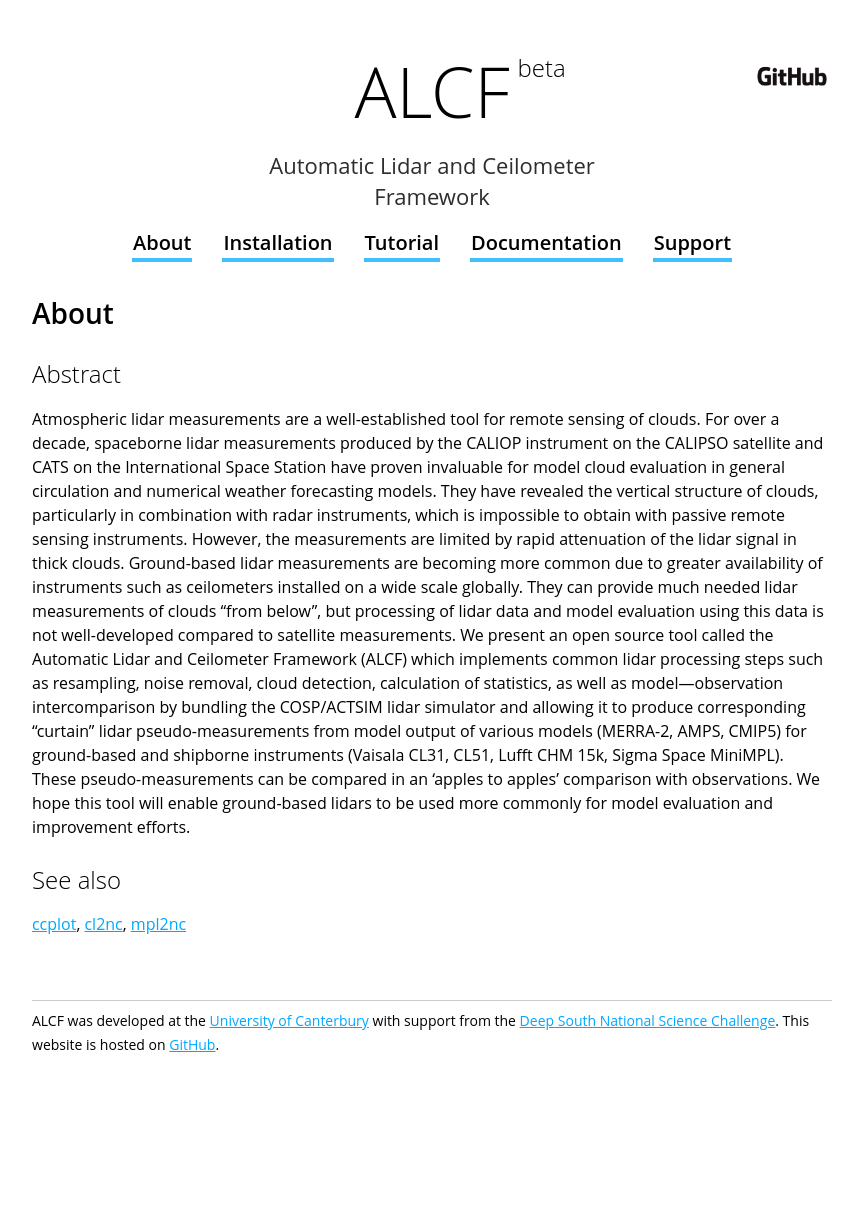
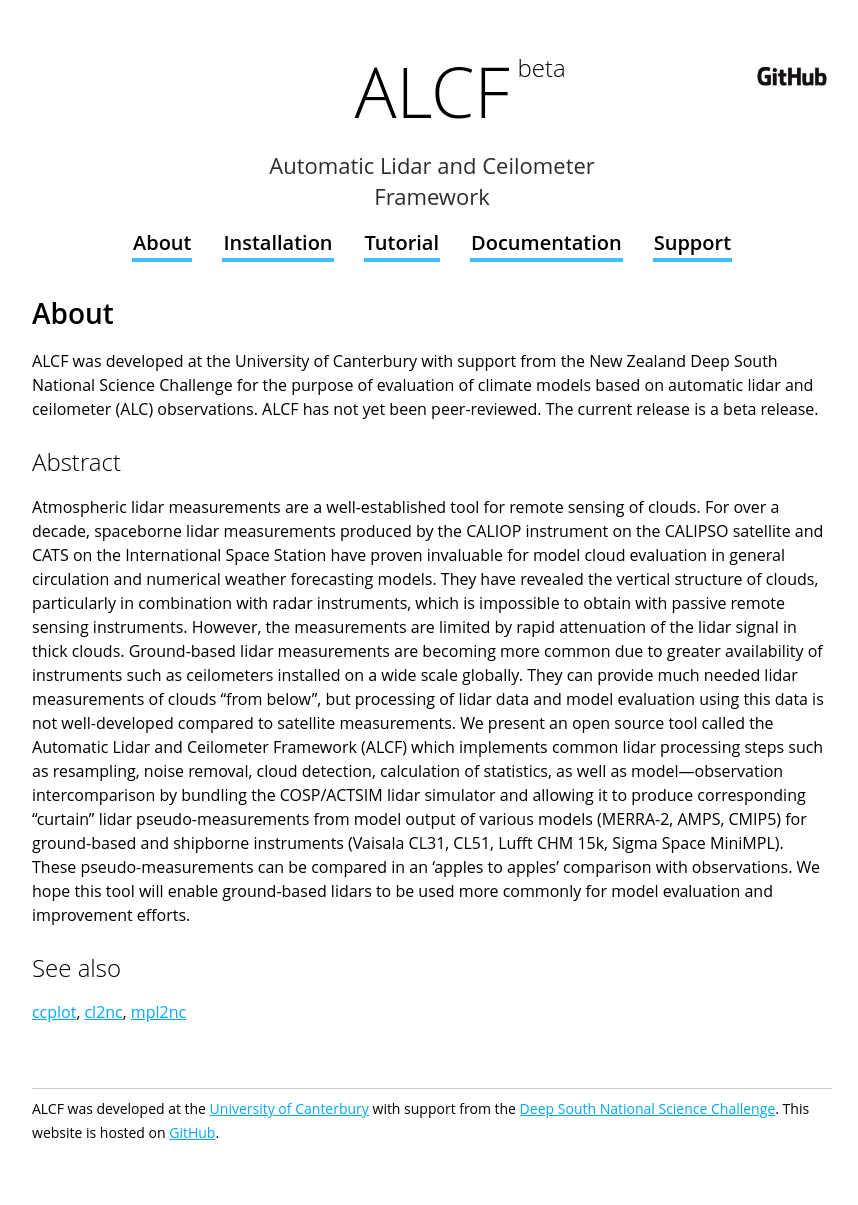
Before and after one commit to alcf-lidar/alcf, a Jekyll site: the page built from docs/about/index.md, in a window 1280 px wide. Shown: the whole page, without its empty margins (208-1066 px from the left). Built offline with Jekyll 4.4.1, drawn with Linux system fonts in a browser that asks for light colours; before the commit the page ends 1117 px from its top, so only the background shows below that.

Commit message:
docs: about introduction

```diff
--- a/docs/about/index.md
+++ b/docs/about/index.md
@@ -4,6 +4,12 @@ layout: default
 ---
 
 ## About
+
+ALCF was developed at the University of Canterbury with support from the
+New Zealand Deep South National Science Challenge for the purpose
+of evaluation of climate models based on automatic lidar and ceilometer (ALC)
+observations. ALCF has not yet been peer-reviewed. The current release
+is a beta release.
 
 ### Abstract
 
```
